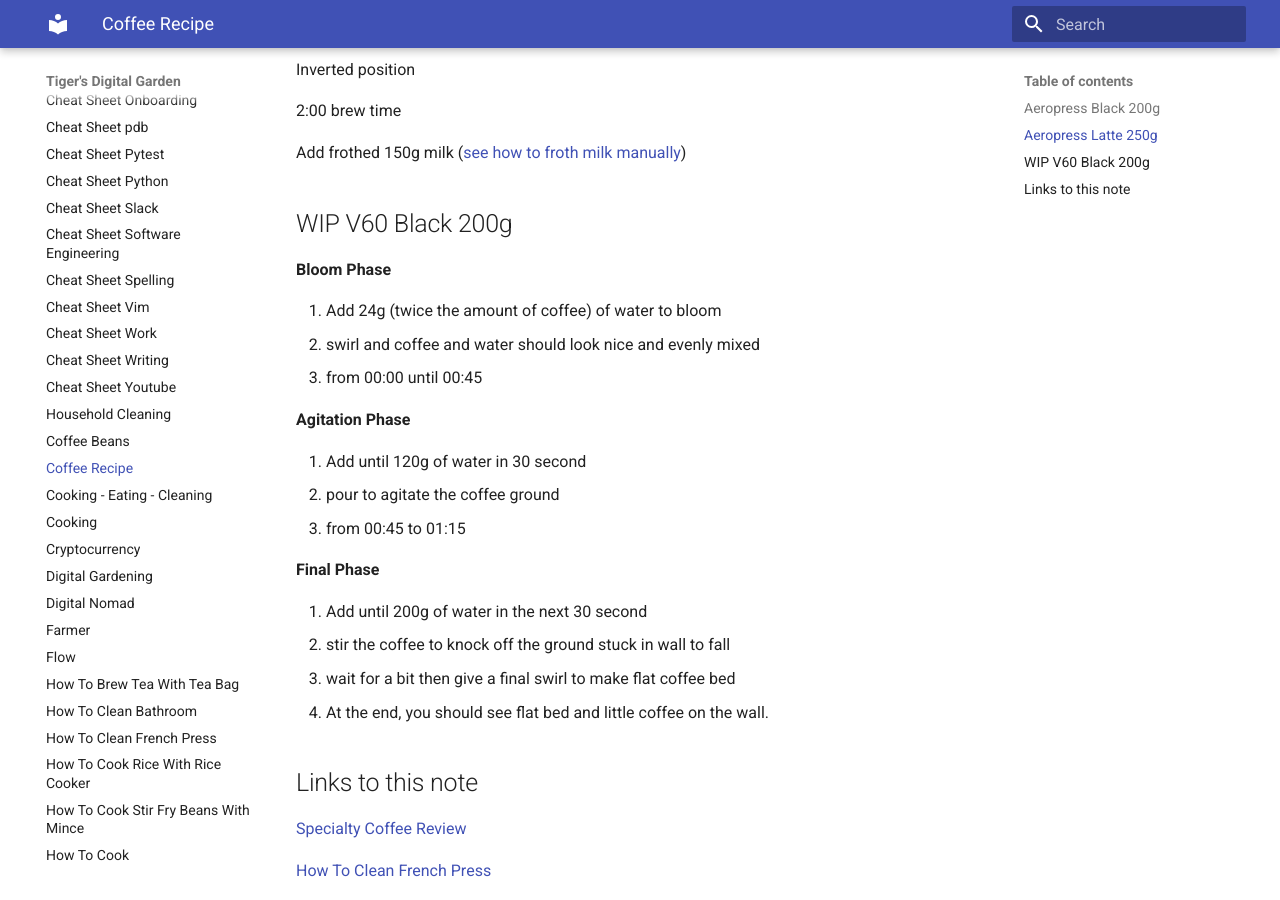
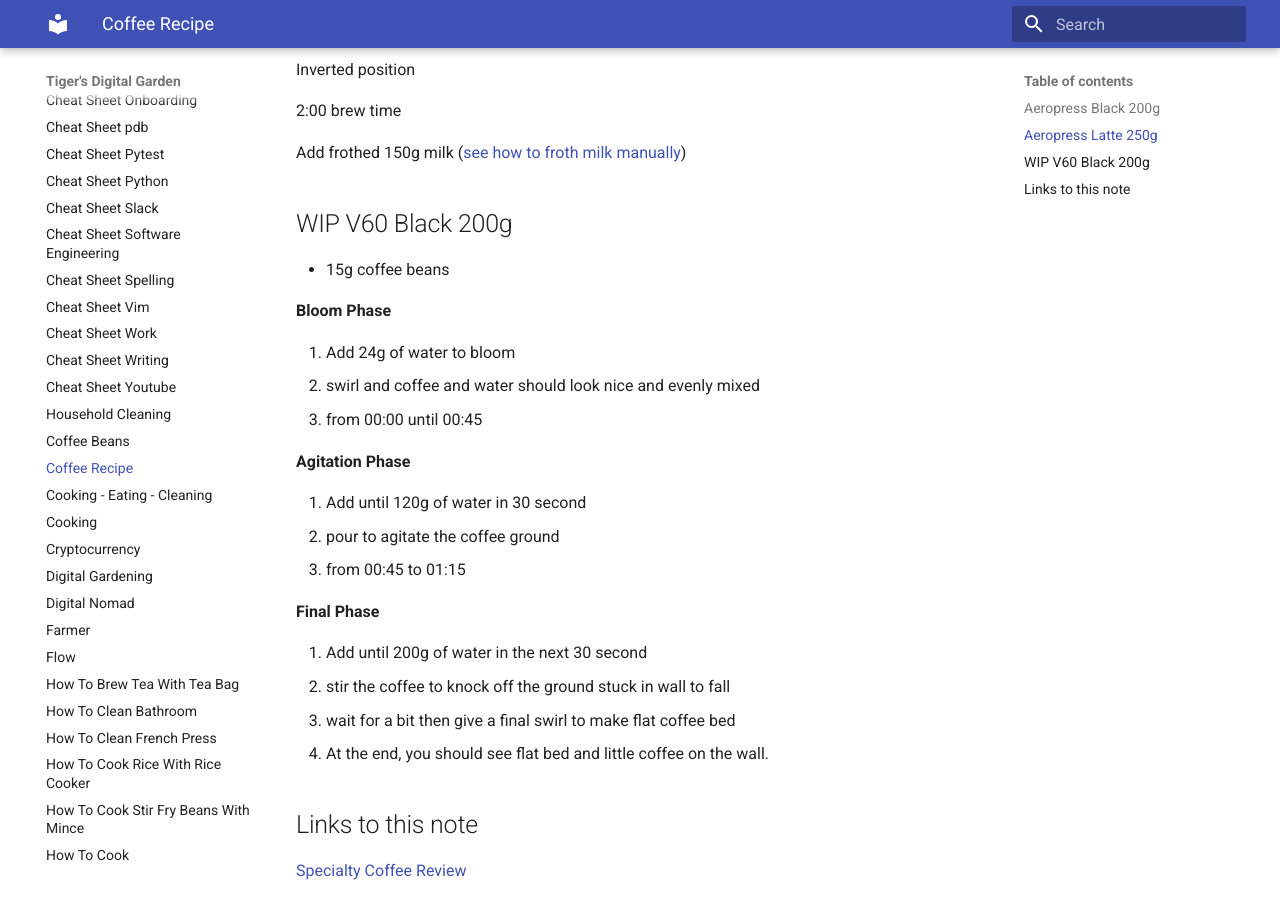
Before and after one commit to ynotstartups/notes, an MkDocs documentation site: the page built from notes/coffee-recipe.md, in a window 1280 px wide and 900 px high, scrolled down 564 px. Built offline with MkDocs 1.6.1 and Material for MkDocs 9.7.7, drawn with Linux system fonts in a browser that asks for light colours.

Commit message:
add 15g coffee beans

```diff
--- a/notes/coffee-recipe.md
+++ b/notes/coffee-recipe.md
@@ -26,9 +26,11 @@ Add frothed 150g milk ([see how to froth milk manually](https://www.youtube.com/
 
 ## WIP V60 Black 200g
 
+- 15g coffee beans
+
 **Bloom Phase**
 
-1. Add 24g (twice the amount of coffee) of water to bloom
+1. Add 24g of water to bloom
 1. swirl and coffee and water should look nice and evenly mixed
 1. from 00:00 until 00:45
 
```
